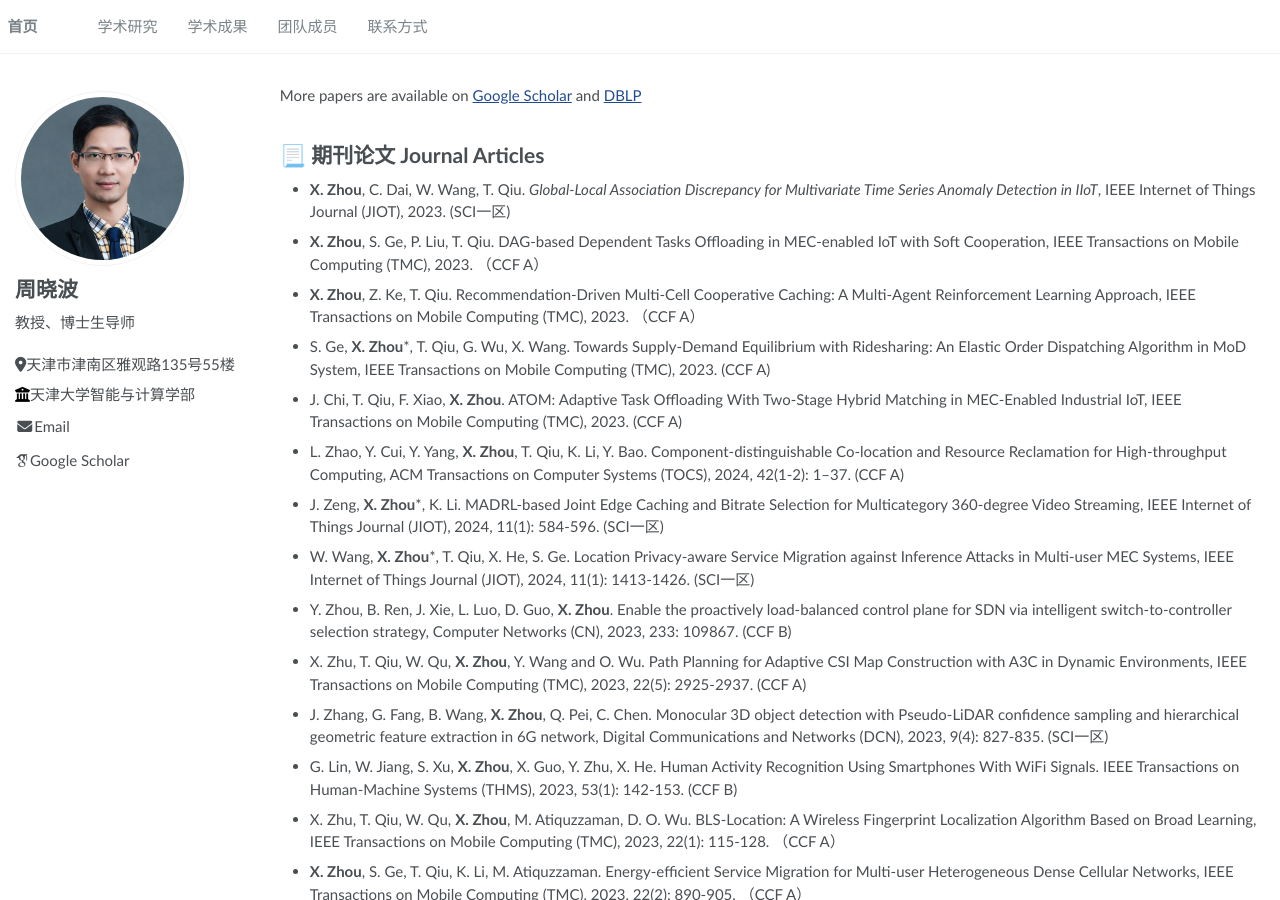
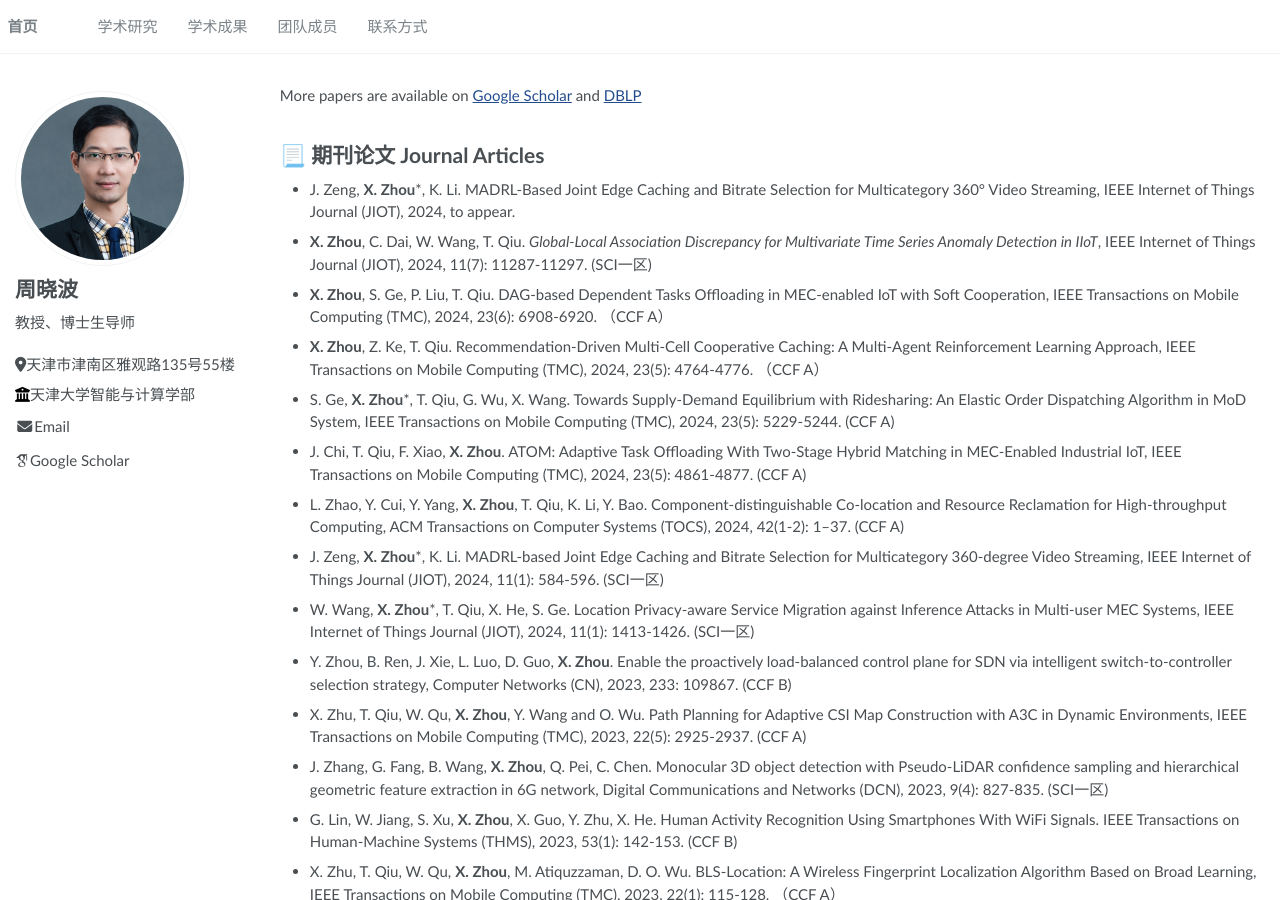
Before and after one commit to LiaEx/liaex.github.io, a Jekyll site: the page built from _pages/publications.md, in a window 1280 px wide and 900 px high. Built offline with Jekyll 4.4.1, drawn with Linux system fonts in a browser that asks for light colours; some web fonts are replaced.

Commit message:
20240603

```diff
--- a/_pages/publications.md
+++ b/_pages/publications.md
@@ -10,11 +10,12 @@ More papers are available on [Google Scholar](https://) and [DBLP](https://dblp.
 <span class='anchor' id='Journal'></span>
 
 # 📃 期刊论文 Journal Articles
-- **X. Zhou**, C. Dai, W. Wang, T. Qiu. *Global-Local Association Discrepancy for Multivariate Time Series Anomaly Detection in IIoT*, IEEE Internet of Things Journal (JIOT), 2023. (SCI一区)
-- **X. Zhou**, S. Ge, P. Liu, T. Qiu. DAG-based Dependent Tasks Offloading in MEC-enabled IoT with Soft Cooperation, IEEE Transactions on Mobile Computing (TMC), 2023. （CCF A）
-- **X. Zhou**, Z. Ke, T. Qiu. Recommendation-Driven Multi-Cell Cooperative Caching: A Multi-Agent Reinforcement Learning Approach, IEEE Transactions on Mobile Computing (TMC), 2023. （CCF A）
-- S. Ge, **X. Zhou***, T. Qiu, G. Wu, X. Wang. Towards Supply-Demand Equilibrium with Ridesharing: An Elastic Order Dispatching Algorithm in MoD System, IEEE Transactions on Mobile Computing (TMC), 2023. (CCF A)
-- J. Chi, T. Qiu, F. Xiao, **X. Zhou**. ATOM: Adaptive Task Offloading With Two-Stage Hybrid Matching in MEC-Enabled Industrial IoT, IEEE Transactions on Mobile Computing (TMC), 2023. (CCF A)
+- J. Zeng, **X. Zhou***, K. Li. MADRL-Based Joint Edge Caching and Bitrate Selection for Multicategory 360° Video Streaming, IEEE Internet of Things Journal (JIOT), 2024, to appear.
+- **X. Zhou**, C. Dai, W. Wang, T. Qiu. *Global-Local Association Discrepancy for Multivariate Time Series Anomaly Detection in IIoT*, IEEE Internet of Things Journal (JIOT), 2024, 11(7): 11287-11297. (SCI一区)
+- **X. Zhou**, S. Ge, P. Liu, T. Qiu. DAG-based Dependent Tasks Offloading in MEC-enabled IoT with Soft Cooperation, IEEE Transactions on Mobile Computing (TMC), 2024, 23(6): 6908-6920. （CCF A）
+- **X. Zhou**, Z. Ke, T. Qiu. Recommendation-Driven Multi-Cell Cooperative Caching: A Multi-Agent Reinforcement Learning Approach, IEEE Transactions on Mobile Computing (TMC), 2024, 23(5): 4764-4776. （CCF A）
+- S. Ge, **X. Zhou***, T. Qiu, G. Wu, X. Wang. Towards Supply-Demand Equilibrium with Ridesharing: An Elastic Order Dispatching Algorithm in MoD System, IEEE Transactions on Mobile Computing (TMC), 2024, 23(5): 5229-5244. (CCF A)
+- J. Chi, T. Qiu, F. Xiao, **X. Zhou**. ATOM: Adaptive Task Offloading With Two-Stage Hybrid Matching in MEC-Enabled Industrial IoT, IEEE Transactions on Mobile Computing (TMC), 2024, 23(5): 4861-4877. (CCF A)
 - L. Zhao, Y. Cui, Y. Yang, **X. Zhou**, T. Qiu, K. Li, Y. Bao. Component-distinguishable Co-location and Resource Reclamation for High-throughput Computing, ACM Transactions on Computer Systems (TOCS), 2024, 42(1-2): 1–37. (CCF A)
 - J. Zeng, **X. Zhou***, K. Li. MADRL-based Joint Edge Caching and Bitrate Selection for Multicategory 360-degree Video Streaming, IEEE Internet of Things Journal (JIOT), 2024, 11(1): 584-596. (SCI一区)
 - W. Wang, **X. Zhou***, T. Qiu, X. He, S. Ge. Location Privacy-aware Service Migration against Inference Attacks in Multi-user MEC Systems, IEEE Internet of Things Journal (JIOT), 2024, 11(1): 1413-1426. (SCI一区)
```
Also changed, not shown: _pages/members.md (+5 -0 lines).
